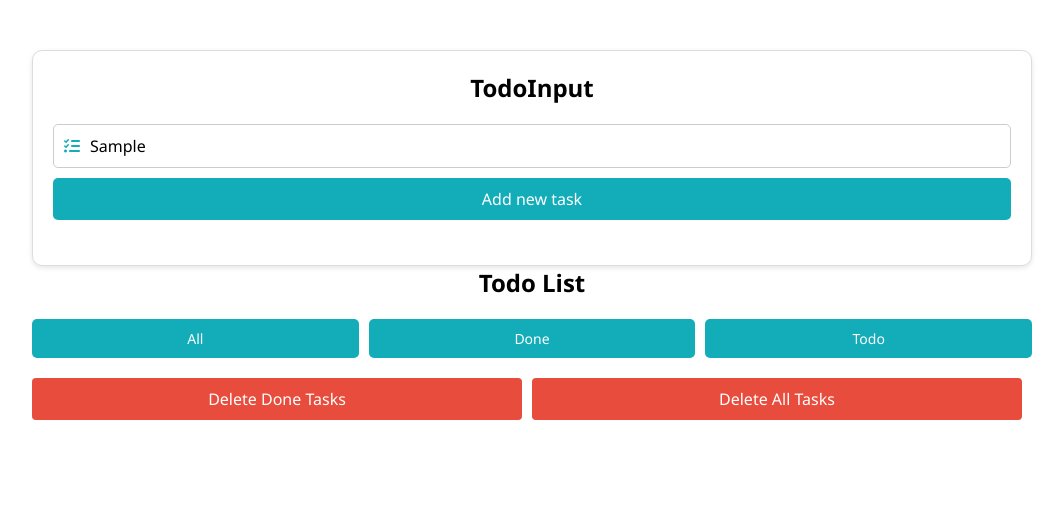
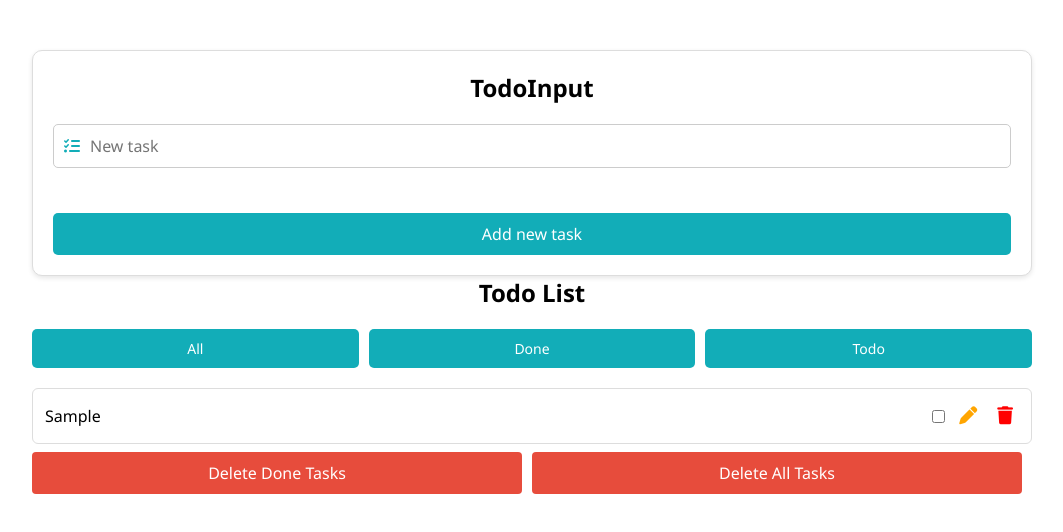
Before and after one commit to roa-jaser/ToDoTask, a plain HTML site: page index.html in a window 1280 px wide. Both pictures are taken after typing "Sample" into the empty fields and a click on the button "Add new task". Shown: the whole page, without its empty margins (108-1171 px from the left). Drawn offline with Linux system fonts and the light colour scheme.

Commit message:
doing the addition part

```diff
--- a/index.html
+++ b/index.html
@@ -1,30 +1,33 @@
 <!DOCTYPE html>
 <html lang="en">
-
   <head>
-    <meta charset="UTF-8">
-    <meta name="viewport" content="width=device-width, initial-scale=1.0">
+    <meta charset="UTF-8" />
+    <meta name="viewport" content="width=device-width, initial-scale=1.0" />
     <title>To do Task</title>
     <!-- Font Awesome CDN -->
-<link rel="stylesheet"href="https://cdnjs.cloudflare.com/ajax/libs/font-awesome/6.5.1/css/all.min.css"/>
+    <link
+      rel="stylesheet"
+      href="https://cdnjs.cloudflare.com/ajax/libs/font-awesome/6.5.1/css/all.min.css"
+    />
     <!-- External CSS File -->
-<link rel="stylesheet" href="style.css">
+    <link rel="stylesheet" href="style.css" />
   </head>
 
   <body>
     <main class="container">
       <!-- Input Card Section -->
-        <section class=" input-card" aria-label="Add new task">
+      <section class="input-card" aria-label="Add new task">
         <h1>TodoInput</h1>
         <div class="input-row">
           <label for="taskInput" class="input" aria-label="Task text">
-                        <i class="fas fa-list-check icon" ></i>
+            <i class="fas fa-list-check icon"></i>
             <input id="taskInput" type="text" placeholder="New task" maxlength="120" minlength="5"/>
           </label>
+          <div id="errorMsg" class="error"></div>
           <button id="addBtn" class="btn btn-primary">Add new task</button>
         </div>
-            <div id="errorMsg" class="error"></div>
       </section>
+
       <!-- Filters -->
       <section>
         <h1>Todo List</h1>
@@ -40,13 +43,16 @@
 
         <!-- Bulk actions -->
         <div class="bulk">
-                <button id="deleteDoneBtn" class="btn btn-danger" >Delete Done Tasks</button>
-                <button id="deleteAllBtn" class="btn btn-danger" >Delete All Tasks</button>
+          <button id="deleteDoneBtn" class="btn btn-danger">
+            Delete Done Tasks
+          </button>
+          <button id="deleteAllBtn" class="btn btn-danger">
+            Delete All Tasks
+          </button>
         </div>
       </section>
     </main>
 
     <script src="script.js"></script>
   </body>
-
 </html>
--- a/script.js
+++ b/script.js
@@ -0,0 +1,102 @@
+
+const taskInput = document.getElementById("taskInput");
+const addBtn = document.getElementById("addBtn");
+const errorMsg = document.getElementById("errorMsg");
+const list = document.getElementById("list");
+
+
+//using local storage
+let tasks = load(); //it will return all the saved tasks
+render();
+
+
+// saving the task in the localstorage
+function save() {
+  localStorage.setItem("todo-tasks-v1", JSON.stringify(tasks));
+}
+
+//loading the saved tasks list
+function load() {
+  try {
+    return JSON.parse(localStorage.getItem("todo-tasks-v1")) || [];
+  } catch {
+    return [];
+  }
+}
+
+// validate task
+function validate(value) {
+  const text = value.trim();
+
+  if (text === "") return "The task can not be empty";
+  if (text.length <= 5) return "The task have to be more than 5 characters";
+  if (text[0]>='0' && text[0]<='9') return "The task can not start with a number";
+
+  return null;
+}
+
+// Show error
+function showError(msg) {
+  errorMsg.textContent = msg || "";
+}
+
+//live validatiin while typing
+taskInput.addEventListener("input", function() {
+  const err = validate(taskInput.value); // نتحقق من النص الحالي
+  showError(err); // نعرض رسالة الخطأ إذا فيه
+  addBtn.disabled = !!err;// Disable button if there's an error
+});
+
+
+
+// Add task
+function addTask() {
+  const text = taskInput.value;
+  const err = validate(text);
+  if (err) {
+    showError(err);
+    return;
+  }
+
+  tasks.push({
+    id: Date.now().toString(),
+    text: text.trim(),
+    done: false,
+  });
+  save();
+  taskInput.value = "";
+  showError("");
+  render();
+}
+
+
+// Render tasks
+function render() {
+  list.innerHTML = "";
+
+
+  for (const t of tasks) {
+    const row = document.createElement("div");
+    row.className = `task`;
+    row.dataset.id = t.id;
+
+    row.innerHTML = `
+      <div class="task-left">
+        <span class="text">${(t.text)}</span>
+      </div>
+      <div class="task-actions">
+        <input type="checkbox" class="toggle" ${t.done ? "checked" : ""} aria-label="Mark done">
+        <button class="icon-btn edit" title="Edit" aria-label="Edit task"><i class="fa-solid fa-pen"></i></button>
+        <button class="icon-btn delete" title="Delete" aria-label="Delete task"><i class="fa-solid fa-trash"></i></button>
+      </div>
+    `;
+    list.appendChild(row);
+  }
+}
+
+// adding button
+addBtn.addEventListener("click", addTask);
+
+taskInput.addEventListener("keydown", (e) => {
+  if (e.key === "Enter") addTask();
+});
--- a/style.css
+++ b/style.css
@@ -141,3 +141,42 @@ h1 {
 .list {
     margin-top: 10px;
 }
+
+
+/* Task row */
+.task {
+  display: flex;
+  justify-content: space-between;
+  align-items: center;
+  border: 1px solid var(--card-border);
+  border-radius: 6px;
+  padding: 10px 12px;
+  background: var(--card-bg);
+  margin-bottom: 8px;
+  gap: 12px;
+}
+
+
+.task-actions {
+  display: flex;
+  align-items: center;
+  gap: 8px;
+}
+
+.icon-btn {
+  background: transparent;
+  border: none;
+  cursor: pointer;
+  font-size: 16px;
+  padding: 6px;
+}
+
+.task-actions .edit i {
+  color: orange;
+  font-size: 18px;
+}
+
+.task-actions .delete i {
+  color: red;
+  font-size: 18px;
+}
```
Lines whose indentation alone changed are shown as unchanged.
